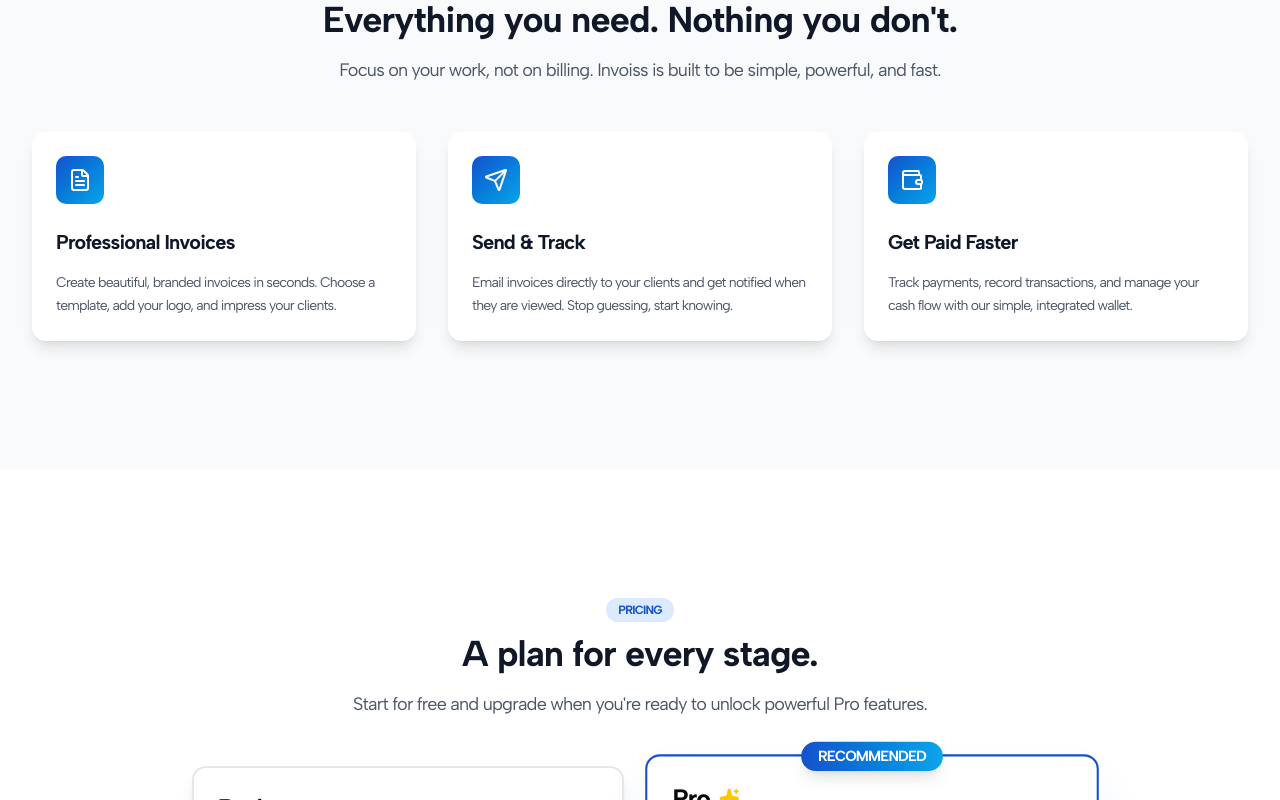
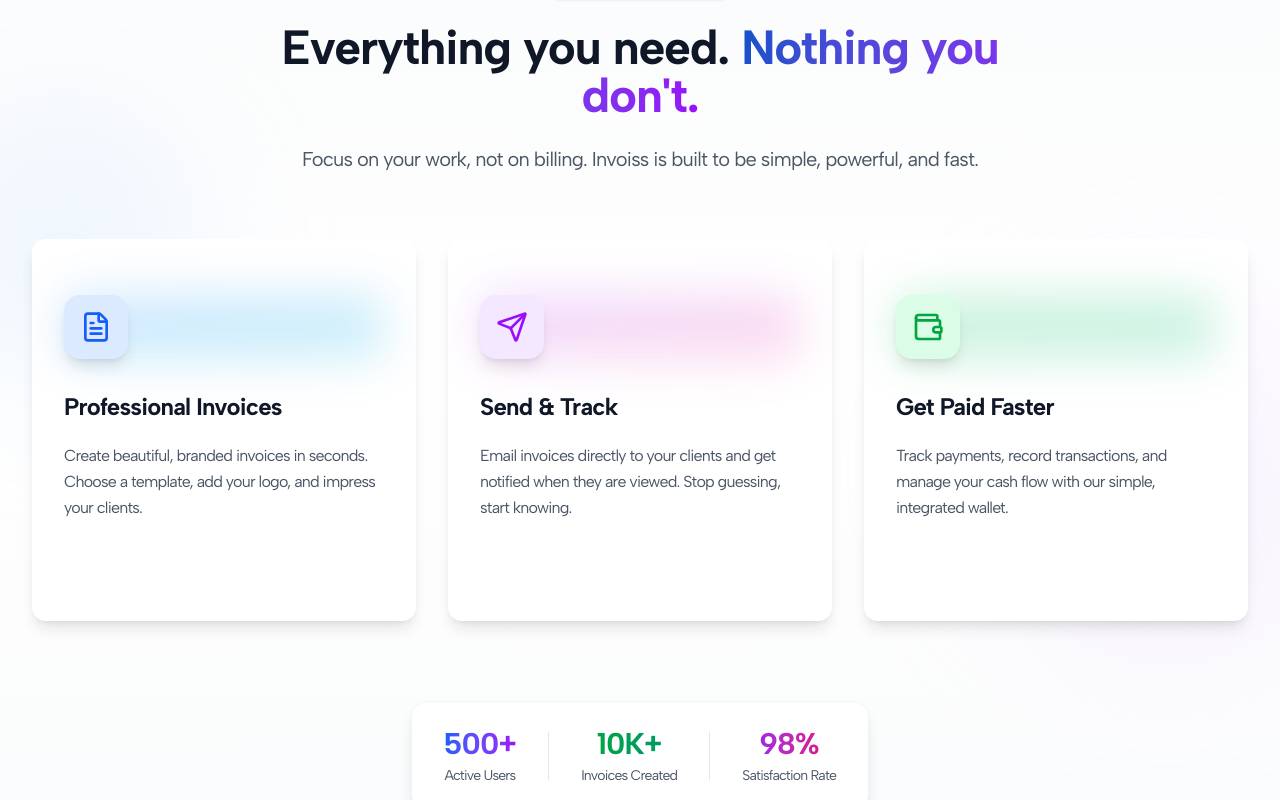
Before and after one commit to Abbeydevs/invoiss, a Next.js app: page / in a window 1280 px wide. Shown: the part 1000-1800 px from the top of the page. Built offline with nearby package versions, Linux system fonts and the light colour scheme.

Commit message:
Landing page UI => Features section

```diff
--- a/src/components/landing/Features.tsx
+++ b/src/components/landing/Features.tsx
@@ -4,7 +4,7 @@
   CardTitle,
   CardDescription,
 } from "@/components/ui/card";
-import { FileText, Wallet, Send } from "lucide-react";
+import { FileText, Wallet, Send, Sparkles, ArrowRight } from "lucide-react";
 
 const features = [
   {
@@ -12,57 +12,151 @@
     title: "Professional Invoices",
     description:
       "Create beautiful, branded invoices in seconds. Choose a template, add your logo, and impress your clients.",
+    color: "blue",
+    gradient: "from-blue-500 to-cyan-500",
+    bgGradient: "from-blue-50 to-cyan-50",
+    iconBg: "bg-blue-100",
+    iconColor: "text-blue-600",
   },
   {
     icon: Send,
     title: "Send & Track",
     description:
       "Email invoices directly to your clients and get notified when they are viewed. Stop guessing, start knowing.",
+    color: "purple",
+    gradient: "from-purple-500 to-pink-500",
+    bgGradient: "from-purple-50 to-pink-50",
+    iconBg: "bg-purple-100",
+    iconColor: "text-purple-600",
   },
   {
     icon: Wallet,
     title: "Get Paid Faster",
     description:
       "Track payments, record transactions, and manage your cash flow with our simple, integrated wallet.",
+    color: "green",
+    gradient: "from-green-500 to-emerald-500",
+    bgGradient: "from-green-50 to-emerald-50",
+    iconBg: "bg-green-100",
+    iconColor: "text-green-600",
   },
 ];
 
 export function Features() {
   return (
-    <section id="features" className="bg-gray-50 py-20 md:py-32">
-      <div className="container mx-auto px-4 sm:px-6 lg:px-8">
-        <div className="max-w-2xl mx-auto text-center mb-12">
-          <span className="inline-block px-3 py-1 text-xs font-semibold bg-blue-100 text-[#1451cb] rounded-full mb-3">
-            FEATURES
-          </span>
-          <h2 className="text-3xl md:text-4xl font-bold text-gray-900 tracking-tight mb-4">
-            Everything you need. Nothing you don&apos;t.
+    <section
+      id="features"
+      className="relative bg-gradient-to-b from-gray-50 via-white to-gray-50 py-20 md:py-32 overflow-hidden"
+    >
+      {/* Background decorative elements */}
+      <div className="absolute inset-0 overflow-hidden pointer-events-none">
+        <div className="absolute top-1/4 -left-20 w-72 h-72 bg-blue-200/20 rounded-full blur-3xl" />
+        <div className="absolute bottom-1/4 -right-20 w-96 h-96 bg-purple-200/20 rounded-full blur-3xl" />
+      </div>
+
+      <div className="container mx-auto px-4 sm:px-6 lg:px-8 relative z-10">
+        {/* Header Section */}
+        <div className="max-w-3xl mx-auto text-center mb-16 animate-in fade-in slide-in-from-bottom-4 duration-700">
+          <div className="inline-flex items-center gap-2 px-4 py-2 bg-gradient-to-r from-blue-100 to-purple-100 rounded-full mb-6 shadow-sm">
+            <Sparkles className="h-4 w-4 text-blue-600" />
+            <span className="text-sm font-semibold bg-gradient-to-r from-blue-600 to-purple-600 bg-clip-text text-transparent">
+              POWERFUL FEATURES
+            </span>
+          </div>
+          <h2 className="text-3xl md:text-4xl lg:text-5xl font-bold text-gray-900 tracking-tight mb-6">
+            Everything you need.{" "}
+            <span className="bg-gradient-to-r from-[#1451cb] to-purple-600 bg-clip-text text-transparent">
+              Nothing you don&apos;t.
+            </span>
           </h2>
-          <p className="text-lg text-gray-600">
+          <p className="text-lg md:text-xl text-gray-600 leading-relaxed">
             Focus on your work, not on billing. Invoiss is built to be simple,
             powerful, and fast.
           </p>
         </div>
 
-        <div className="grid grid-cols-1 md:grid-cols-3 gap-8">
+        {/* Features Grid */}
+        <div className="grid grid-cols-1 md:grid-cols-3 gap-8 max-w-7xl mx-auto">
           {features.map((feature, index) => (
             <Card
               key={index}
-              className="border-0 shadow-lg hover:shadow-xl transition-shadow duration-300"
+              className="group relative border-0 shadow-lg hover:shadow-2xl transition-all duration-500 overflow-hidden bg-white hover:-translate-y-2 animate-in fade-in slide-in-from-bottom-8 duration-700"
+              style={{ animationDelay: `${index * 150}ms` }}
             >
-              <CardHeader>
-                <div className="w-12 h-12 bg-linear-to-br from-[#1451cb] to-[#0ea5e9] text-white flex items-center justify-center rounded-lg mb-4">
-                  <feature.icon className="h-6 w-6" />
+              {/* Gradient background on hover */}
+              <div
+                className={`absolute inset-0 bg-gradient-to-br ${feature.bgGradient} opacity-0 group-hover:opacity-100 transition-opacity duration-500`}
+              />
+
+              {/* Content */}
+              <CardHeader className="relative z-10 p-8">
+                {/* Icon Container */}
+                <div className="relative mb-6">
+                  <div
+                    className={`absolute inset-0 bg-gradient-to-br ${feature.gradient} rounded-2xl blur-xl opacity-20 group-hover:opacity-40 transition-opacity duration-500`}
+                  />
+                  <div
+                    className={`relative w-16 h-16 ${feature.iconBg} rounded-2xl flex items-center justify-center shadow-lg group-hover:scale-110 transition-transform duration-500`}
+                  >
+                    <feature.icon className={`h-8 w-8 ${feature.iconColor}`} />
+                  </div>
                 </div>
-                <CardTitle className="text-xl font-semibold text-gray-900">
+
+                {/* Title */}
+                <CardTitle className="text-2xl font-bold text-gray-900 mb-3 group-hover:text-gray-800 transition-colors">
                   {feature.title}
                 </CardTitle>
-                <CardDescription className="text-gray-600 pt-2 leading-relaxed">
+
+                {/* Description */}
+                <CardDescription className="text-gray-600 text-base leading-relaxed mb-4">
                   {feature.description}
                 </CardDescription>
+
+                {/* Learn More Link */}
+                <div className="flex items-center gap-2 text-sm font-semibold bg-gradient-to-r from-[#1451cb] to-purple-600 bg-clip-text text-transparent opacity-0 group-hover:opacity-100 transition-opacity duration-500">
+                  <span>Learn more</span>
+                  <ArrowRight className="h-4 w-4 text-[#1451cb] group-hover:translate-x-1 transition-transform" />
+                </div>
               </CardHeader>
+
+              {/* Decorative corner element */}
+              <div
+                className={`absolute top-0 right-0 w-32 h-32 bg-gradient-to-br ${feature.gradient} rounded-full blur-3xl opacity-0 group-hover:opacity-20 transition-opacity duration-500 -translate-y-16 translate-x-16`}
+              />
             </Card>
           ))}
+        </div>
+
+        {/* Bottom CTA or Stats (Optional) */}
+        <div className="mt-20 text-center animate-in fade-in slide-in-from-bottom-4 duration-700 delay-500">
+          <div className="inline-flex flex-wrap items-center justify-center gap-8 px-8 py-6 bg-white rounded-2xl shadow-lg border border-gray-100">
+            <div className="text-center">
+              <p className="text-3xl font-bold bg-gradient-to-r from-blue-600 to-purple-600 bg-clip-text text-transparent">
+                500+
+              </p>
+              <p className="text-sm text-gray-600 font-medium mt-1">
+                Active Users
+              </p>
+            </div>
+            <div className="hidden sm:block w-px h-12 bg-gray-200" />
+            <div className="text-center">
+              <p className="text-3xl font-bold bg-gradient-to-r from-green-600 to-emerald-600 bg-clip-text text-transparent">
+                10K+
+              </p>
+              <p className="text-sm text-gray-600 font-medium mt-1">
+                Invoices Created
+              </p>
+            </div>
+            <div className="hidden sm:block w-px h-12 bg-gray-200" />
+            <div className="text-center">
+              <p className="text-3xl font-bold bg-gradient-to-r from-purple-600 to-pink-600 bg-clip-text text-transparent">
+                98%
+              </p>
+              <p className="text-sm text-gray-600 font-medium mt-1">
+                Satisfaction Rate
+              </p>
+            </div>
+          </div>
         </div>
       </div>
     </section>
```
